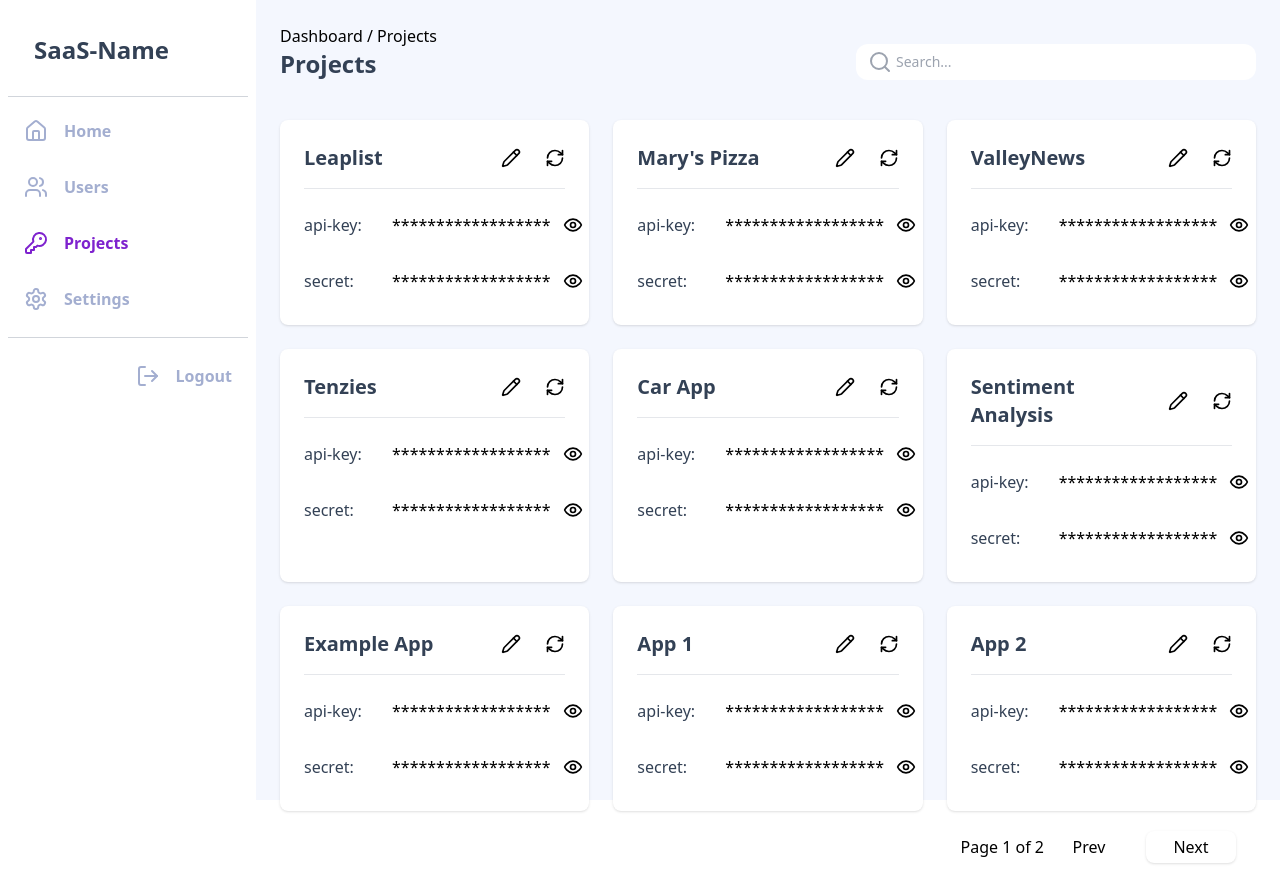
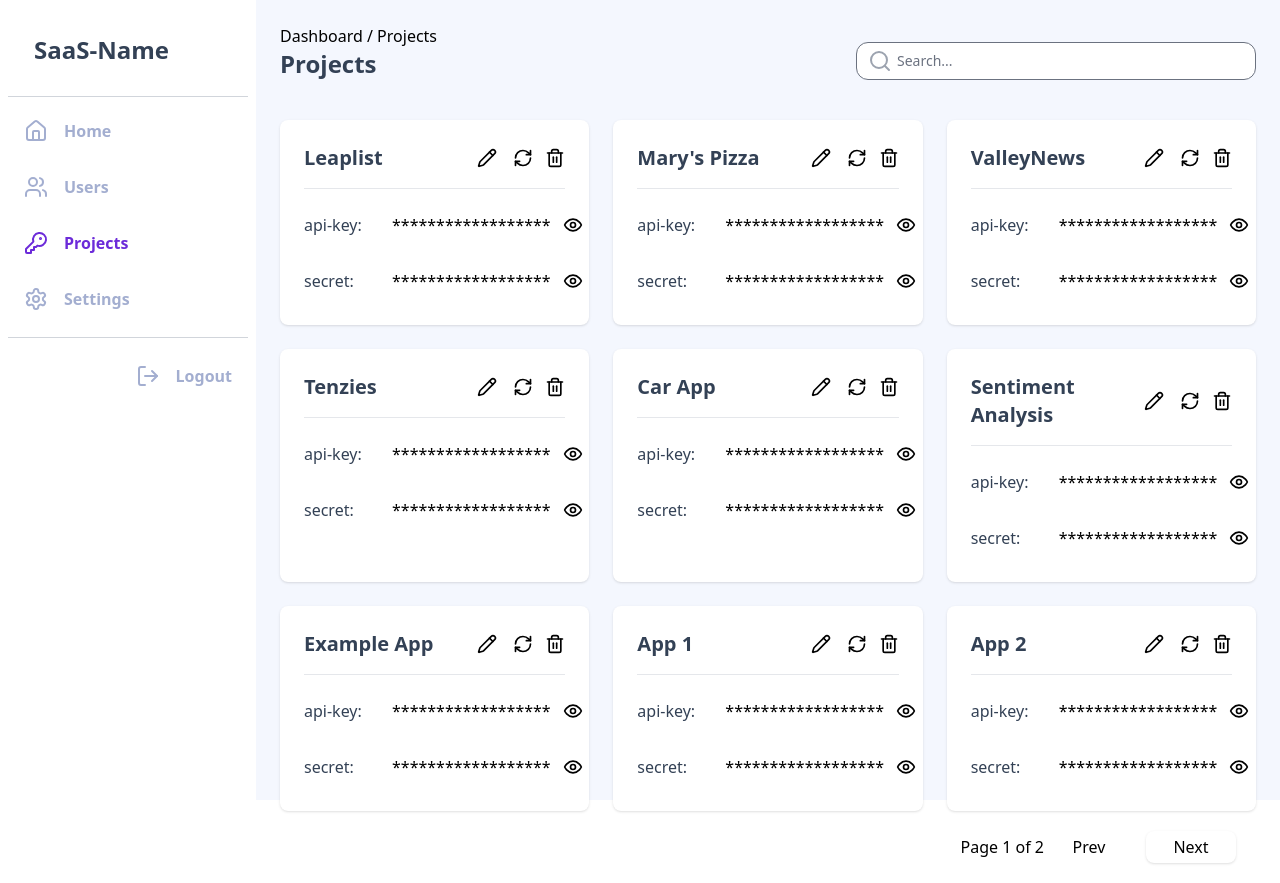
Before and after one commit to Bay-Valley-Tech-Code-Academy/BVT-BaaS-API, a React (Vite) app in the folder front-end/: page /dashboard/projects in a window 1280 px wide. Built offline with nearby package versions, Linux system fonts and the light colour scheme.

Commit message:
Implemented Delete Project Modal with flowbite

```diff
--- a/front-end/package.json
+++ b/front-end/package.json
@@ -10,6 +10,7 @@
     "preview": "vite preview"
   },
   "dependencies": {
+    "flowbite-react": "^0.10.1",
     "lucide-react": "^0.395.0",
     "react": "^18.2.0",
     "react-dom": "^18.2.0",
--- a/front-end/src/components/Modals.jsx
+++ b/front-end/src/components/Modals.jsx
@@ -3,13 +3,13 @@ import { useState } from "react";
 import { HiOutlineExclamationCircle } from "react-icons/hi";
 import { Trash2 } from "lucide-react";
 
-export function DeleteModal() {
+export function DeleteModal(props) {
   const [openModal, setOpenModal] = useState(false);
 
   return (
     <>
       <button
-        className="ml-4 border-none bg-transparent p-0"
+        className="ml-3 border-none bg-transparent p-0"
         onClick={() => setOpenModal(true)}
       >
         <Trash2 className="size-5 text-black hover:text-red-600" />
@@ -19,16 +19,21 @@ export function DeleteModal() {
         size="md"
         onClose={() => setOpenModal(false)}
         popup
+        position="top-center"
+        className="backdrop-blur-[2px]"
       >
         <Modal.Header />
         <Modal.Body>
           <div className="text-center">
-            <HiOutlineExclamationCircle className="mx-auto mb-4 h-14 w-14 text-gray-400 dark:text-gray-200" />
+            <HiOutlineExclamationCircle className="mx-auto mb-4 h-14 w-14 text-red-600 dark:text-gray-600" />
             <h3 className="mb-5 text-lg font-normal text-gray-500 dark:text-gray-400">
-              Are you sure you want to delete this project?
+              Are you sure you want to{" "}
+              <span className="font-bold">
+                Delete {"\n" + props.projectName}?
+              </span>
             </h3>
             <div className="flex justify-center gap-4">
-              <Button color="danger" onClick={() => setOpenModal(false)}>
+              <Button color="failure" onClick={() => setOpenModal(false)}>
                 Delete Project
               </Button>
               <Button color="gray" onClick={() => setOpenModal(false)}>
--- a/front-end/src/components/ProjectCard.jsx
+++ b/front-end/src/components/ProjectCard.jsx
@@ -1,4 +1,5 @@
 import { RefreshCw, Pencil, Eye, EyeOff } from "lucide-react";
+import { DeleteModal } from "./Modals";
 import { useState } from "react";
 
 export default function ProjectCard(props) {
@@ -29,12 +30,13 @@ export default function ProjectCard(props) {
           <h1 className="text-xl font-bold text-slate-700">{props.name}</h1>
         </div>
         <div className="flex items-center">
-          <button className="ml-3">
+          <button className="ml-4">
             <Pencil className="size-5 hover:text-purple-700" />
           </button>
-          <button className="ml-6">
+          <button className="ml-4">
             <RefreshCw className="size-5 hover:text-red-600" />
           </button>
+          <DeleteModal projectName={props.name} />
         </div>
       </div>
       <hr className="mb-6"></hr>
--- a/front-end/src/pages/Projects.jsx
+++ b/front-end/src/pages/Projects.jsx
@@ -60,9 +60,10 @@ export default function Projects() {
         handleChange={handleChange}
       />
       <div className="mt-10 grid grid-cols-3 gap-6">
-        {currPageItems.map((project) => {
+        {currPageItems.map((project, index) => {
           return (
             <ProjectCard
+              key={index}
               name={project.name}
               apiKey={project.apiKey}
               secret={project.secret}
--- a/front-end/tailwind.config.js
+++ b/front-end/tailwind.config.js
@@ -1,6 +1,8 @@
+const flowbite = require("flowbite-react/tailwind");
+
 /** @type {import('tailwindcss').Config} */
 export default {
-  content: ["./index.html", "./src/**/*.{js,ts,jsx,tsx}"],
+  content: ["./index.html", "./src/**/*.{js,ts,jsx,tsx}", flowbite.content()],
   theme: {
     extend: {
       colors: {
@@ -33,5 +35,5 @@ export default {
       },
     },
   },
-  plugins: [],
+  plugins: [flowbite.plugin()],
 };
```
Also changed, not shown: 1 other file (tests, documents, lock files or other folders).
